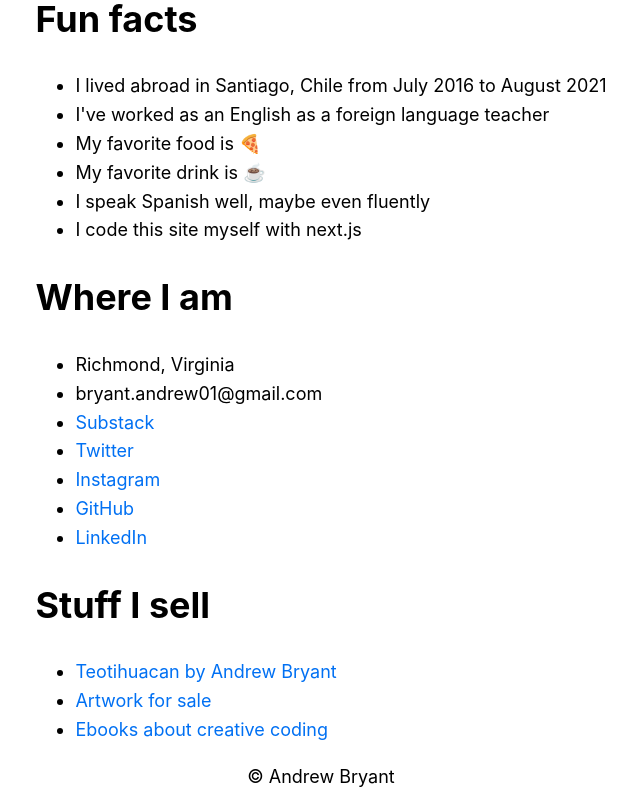
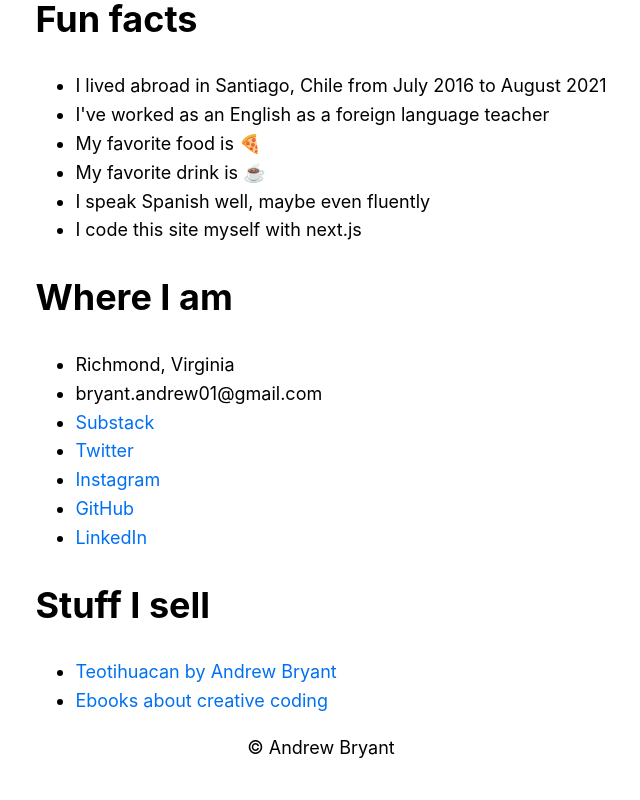
Before and after one commit to apbryant/website, a Next.js app: page / in a window 1280 px wide. Shown: the part 397-1197 px from the top of the page, without its empty margins (319-959 px from the left). After the commit the page ends 1168 px from the top, so only its background shows below. Built offline with nearby package versions, Linux system fonts and the light colour scheme.

Commit message:
remove Etsy

```diff
--- a/pages/index.js
+++ b/pages/index.js
@@ -40,7 +40,7 @@ export default function Home() {
         <h1>Stuff I sell</h1>
         <ul>
 	  <li><a href="https://opensea.io/collection/teotihuacan-by-andrew-bryant">Teotihuacan by Andrew Bryant</a></li>
-          <li><a href="https://www.etsy.com/shop/BryantGenArt">Artwork for sale</a></li>
+
           <li><a href="https://gumroad.com/andrewpbryant">Ebooks about creative coding</a></li>
         </ul>
 
```
